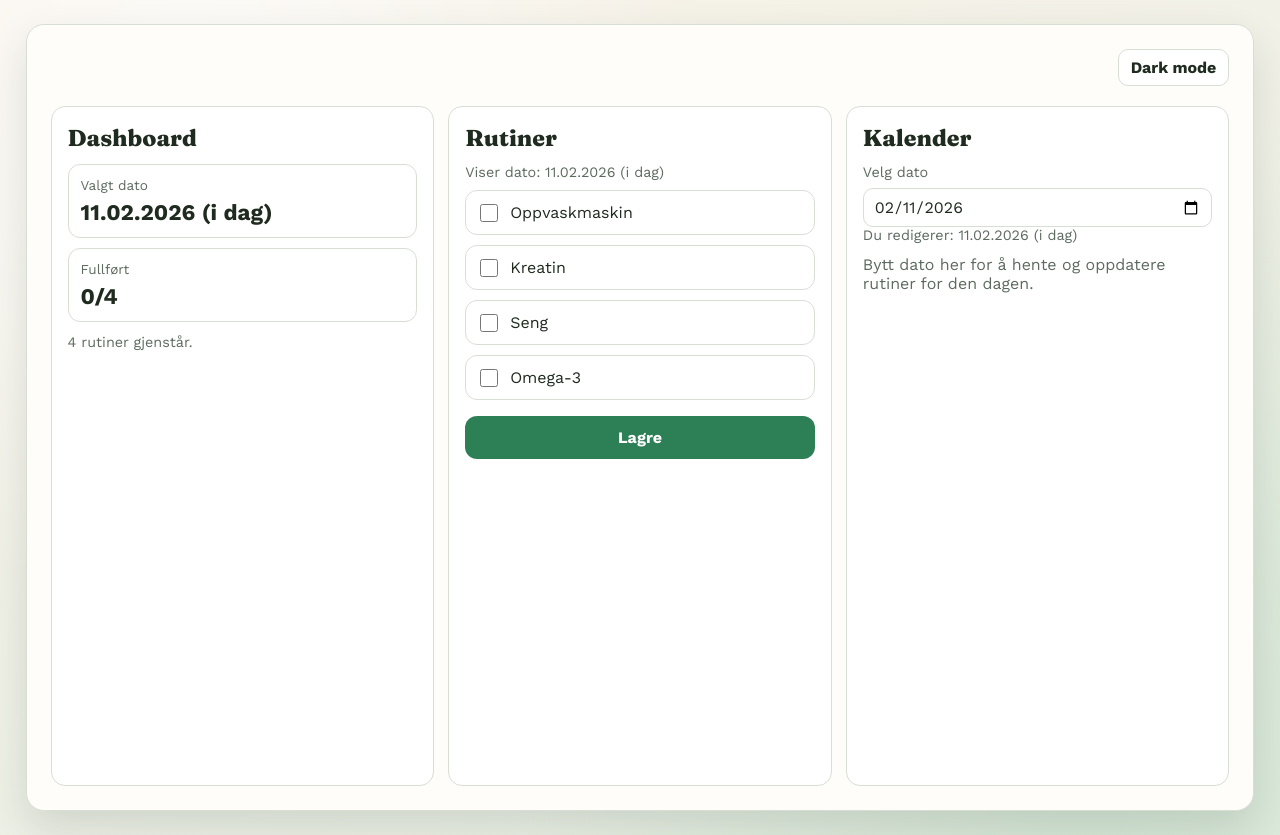
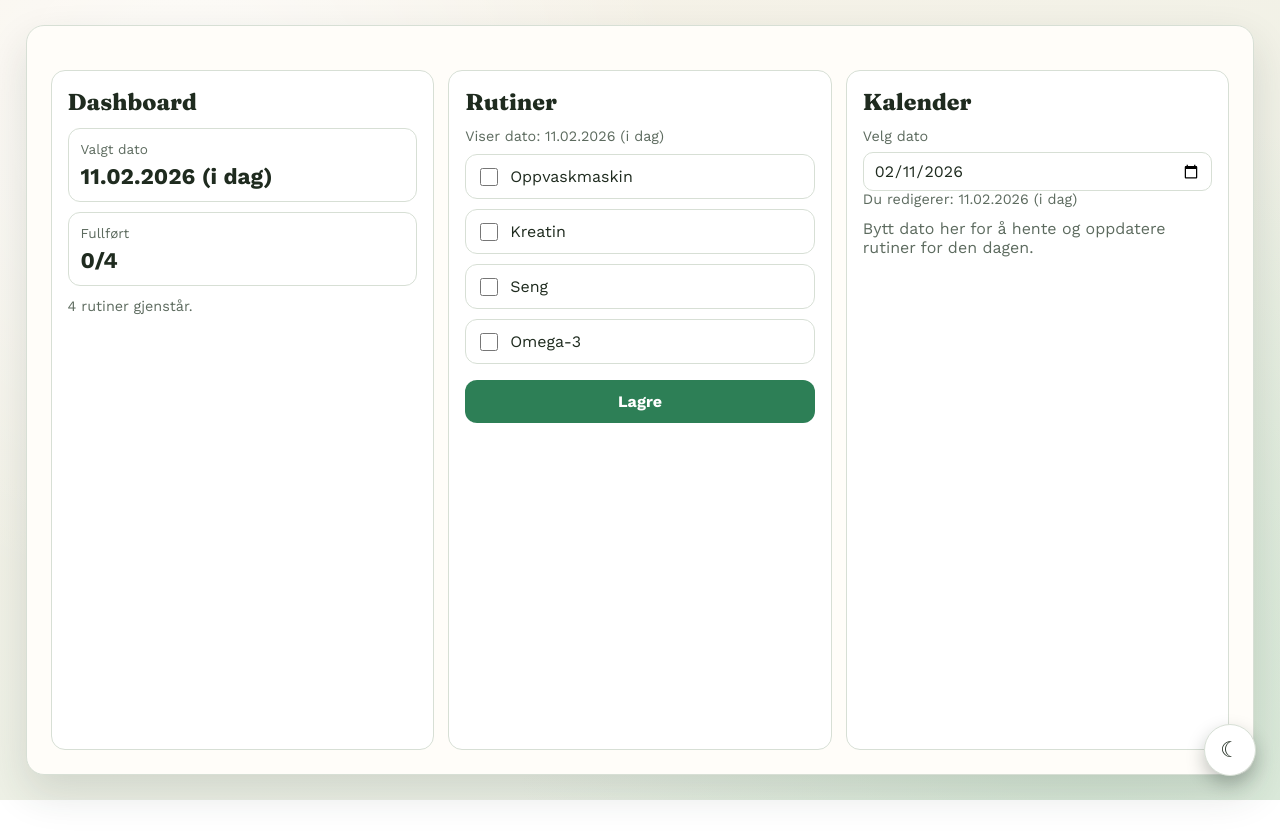
Before and after one commit to ole-froiland/Oles-Brain, a website: page public/index.html in a window 1280 px wide. After the commit the page ends 800 px from the top, so only its background shows below. Drawn offline with nearby package versions, Linux system fonts and the light colour scheme; no server answers.

Commit message:
Move theme toggle to floating icon button

```diff
--- a/public/index.html
+++ b/public/index.html
@@ -76,13 +76,6 @@
         animation: card-enter 380ms ease-out both;
       }
 
-      .header-row {
-        display: flex;
-        align-items: center;
-        justify-content: flex-end;
-        gap: 12px;
-      }
-
       h1 {
         margin: 0;
         font-family: "Fraunces", serif;
@@ -91,19 +84,40 @@
       }
 
       .theme-button {
+        position: fixed;
+        right: clamp(14px, 2vw, 24px);
+        bottom: calc(env(safe-area-inset-bottom, 0px) + clamp(14px, 2vw, 24px));
+        z-index: 20;
+        width: 52px;
+        height: 52px;
         border: 1px solid var(--border);
-        border-radius: 10px;
-        padding: 8px 12px;
+        border-radius: 999px;
+        padding: 0;
         font: inherit;
-        font-weight: 600;
+        font-size: 1.35rem;
+        line-height: 1;
         color: var(--text);
         background: var(--theme-button-bg);
+        box-shadow: 0 8px 18px rgba(16, 28, 22, 0.26);
+        display: inline-flex;
+        align-items: center;
+        justify-content: center;
         cursor: pointer;
-        transition: background-color 140ms ease, border-color 140ms ease;
+        transition: background-color 140ms ease, border-color 140ms ease, transform 140ms ease;
       }
 
       .theme-button:hover {
         background: var(--theme-button-hover);
+        transform: translateY(-1px);
+      }
+
+      .theme-button:active {
+        transform: translateY(0);
+      }
+
+      .theme-button:focus-visible {
+        outline: 2px solid var(--accent);
+        outline-offset: 2px;
       }
 
       .panel-grid {
@@ -422,11 +436,6 @@
   </head>
   <body>
     <main class="card">
-      <div class="header-row">
-        <button id="themeToggle" class="theme-button" type="button" aria-label="Bytt tema">
-          Dark mode
-        </button>
-      </div>
       <p class="mobile-swipe-hint">Sveip sidelengs mellom Dashboard, Rutiner og Kalender.</p>
 
       <section class="panel-grid" aria-label="Hovedmeny">
@@ -494,6 +503,9 @@
         <button class="mobile-page-button" type="button" data-panel-index="2">Kalender</button>
       </nav>
     </main>
+    <button id="themeToggle" class="theme-button" type="button" aria-label="Bytt til mørkt tema" title="Mørkt tema">
+      ☾
+    </button>
 
     <script>
       const TASKS = ["dishwasher", "creatine", "omega3", "bed"];
@@ -691,7 +703,9 @@
         const isDark = theme === "dark";
 
         root.setAttribute("data-theme", isDark ? "dark" : "light");
-        button.textContent = isDark ? "Light mode" : "Dark mode";
+        button.textContent = isDark ? "☀" : "☾";
+        button.setAttribute("aria-label", isDark ? "Bytt til lyst tema" : "Bytt til mørkt tema");
+        button.setAttribute("title", isDark ? "Lyst tema" : "Mørkt tema");
       }
 
       function setupThemeToggle() {
```
